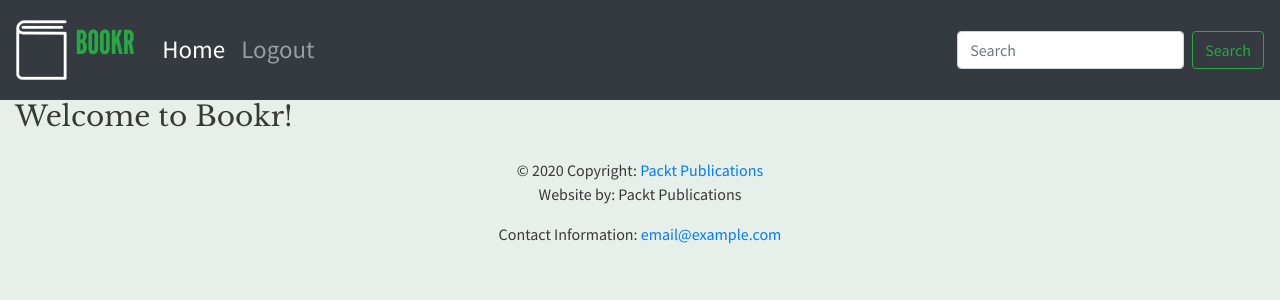
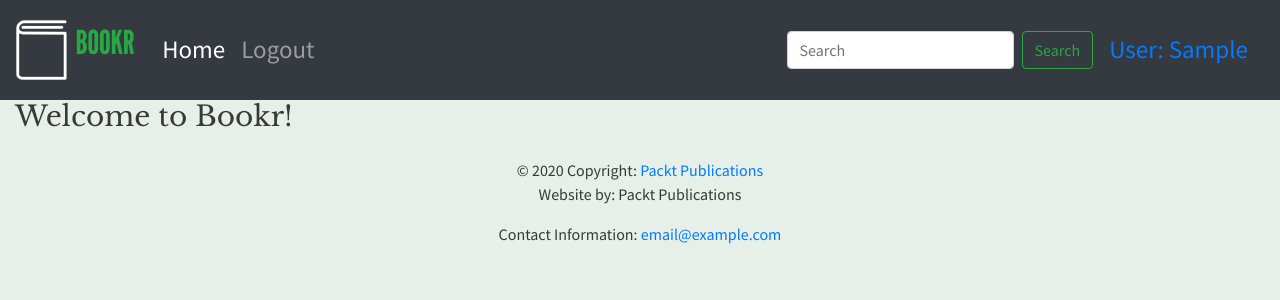
Before and after one commit to rodrigobmedeiros/Bookr, a Django app: page / in a window 1280 px wide. Shown: the top 300 px of the page. Run offline with Django 4.2, Linux system fonts and the light colour scheme; the visitor is signed in with stand-in values (Sample User, id 1); some libraries are stand-ins or nearby versions.

Commit message:
Add user identification linking to the profile page

```diff
--- a/templates/base.html
+++ b/templates/base.html
@@ -45,6 +45,11 @@
                     <input class="form-control mr-sm-2" type="search" name="search" value="" placeholder="Search" aria-label="Search" minlength="3">
                     <button class="btn btn-outline-success my-2 my-sm-0" type="submit">Search</button>
                 </form>
+                {% if user.is_authenticated %}
+
+                    <a class="nav-link danger" href="/accounts/profile">User: {{ request.user.first_name }}</a>
+
+                {% endif %}
             </div>
         </nav>
         <div class="container-fluid">
```
